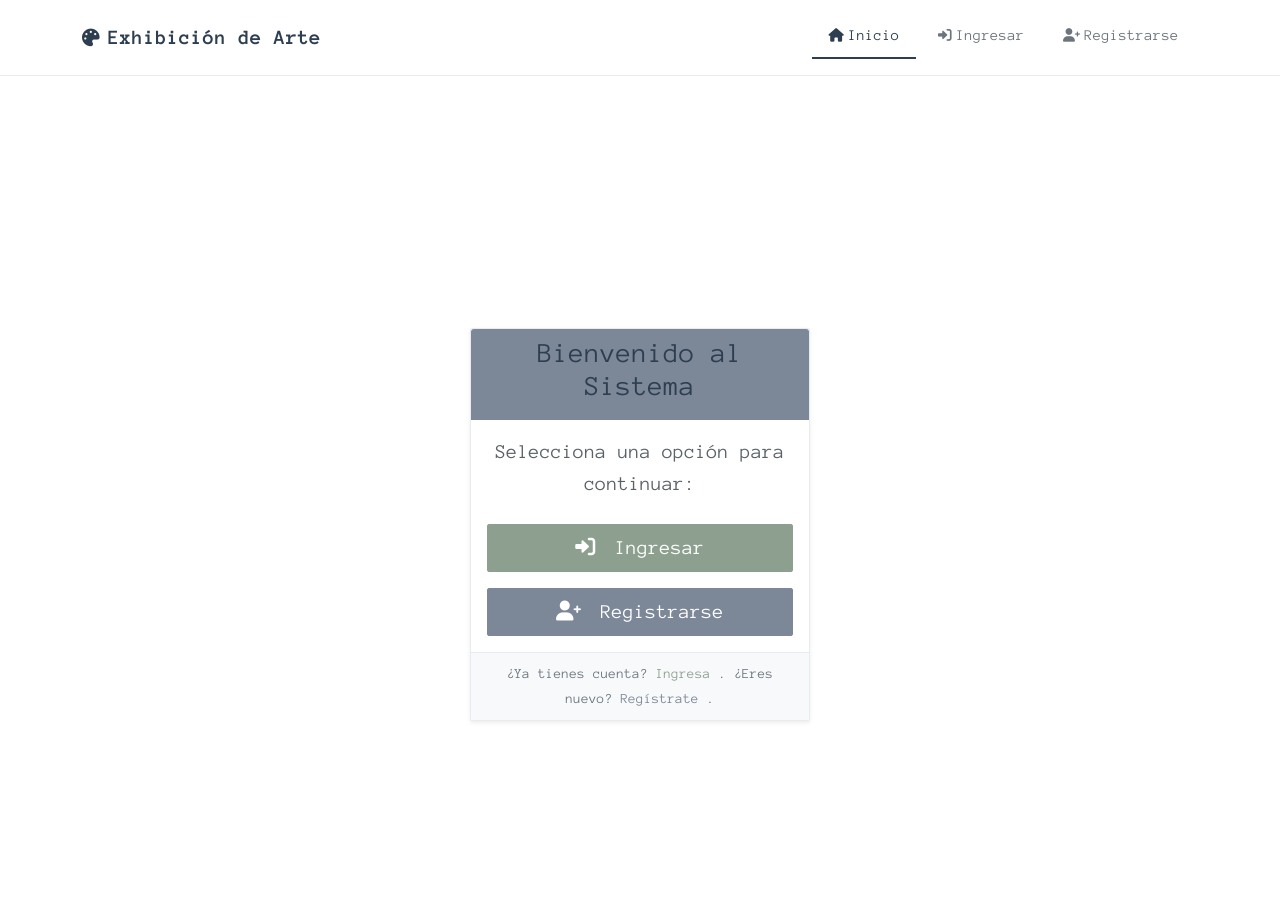
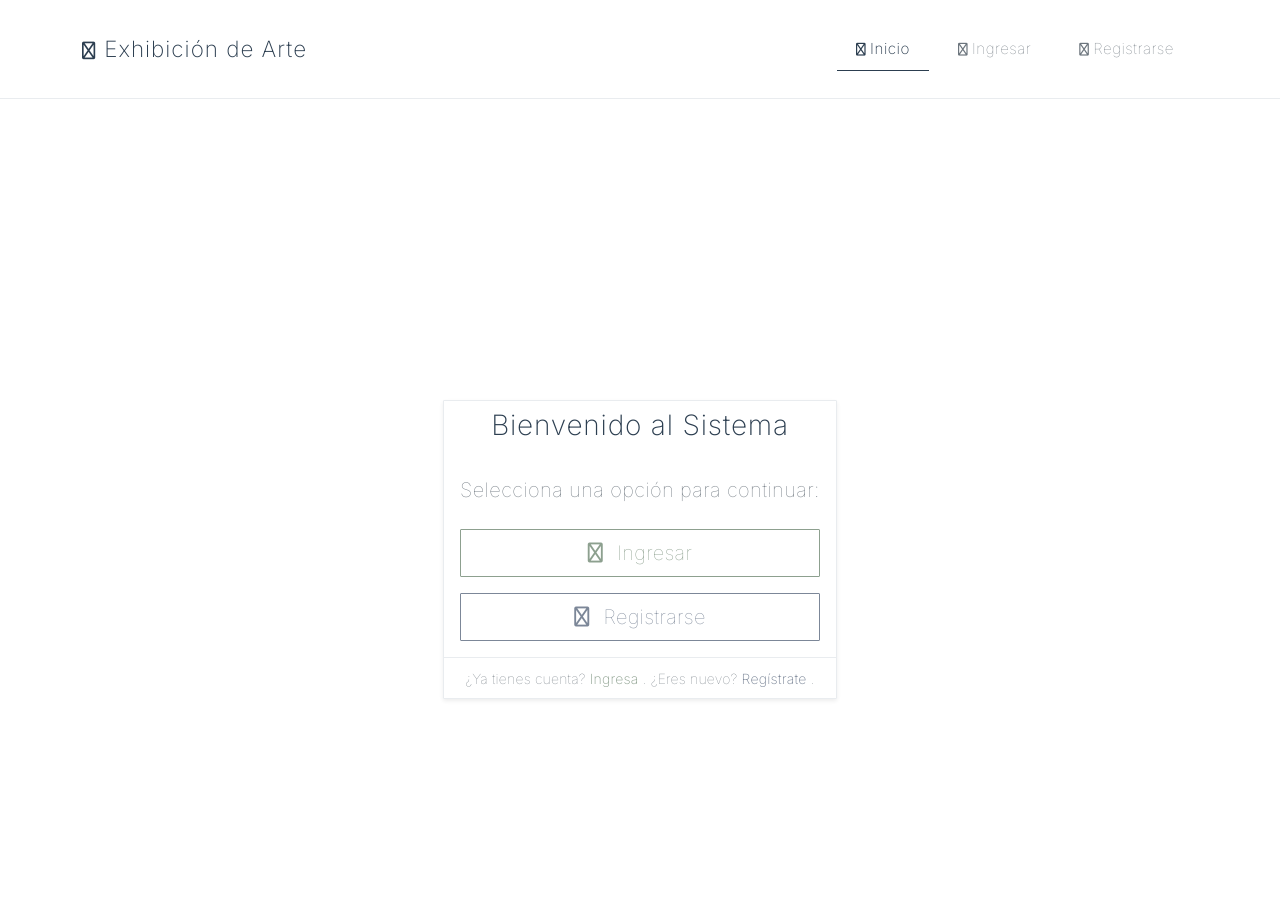
Before and after one commit to lacontraintuitiva/colapsAndo, a Flask app: page / in a window 1280 px wide. After the commit the page ends 700 px from the top, so only its background shows below. Run offline with Flask 3, Linux system fonts and the light colour scheme; some libraries are stand-ins or nearby versions.

Commit message:
Ajusta fuente a Inter

```diff
--- a/templates/base.html
+++ b/templates/base.html
@@ -7,15 +7,16 @@
     <link href="https://cdn.jsdelivr.net/npm/bootstrap@5.1.3/dist/css/bootstrap.min.css" rel="stylesheet">
     <link rel="stylesheet" href="https://cdnjs.cloudflare.com/ajax/libs/font-awesome/6.0.0/css/all.min.css">
 
-    <!-- Fuente Anonymous Pro -->
+    <!-- Fuente Inter Thin -->
     <link rel="preconnect" href="https://fonts.googleapis.com">
     <link rel="preconnect" href="https://fonts.gstatic.com" crossorigin>
-    <link href="https://fonts.googleapis.com/css2?family=Anonymous+Pro:ital,wght@0,400;0,700;1,400;1,700&display=swap" rel="stylesheet">
+    <link href="https://fonts.googleapis.com/css2?family=Inter:wght@100;200;300;400;500;600&display=swap" rel="stylesheet">
 
     <style>
-        /* Aplicar Anonymous Pro a toda la página */
+        /* Aplicar Inter Thin a toda la página */
         * {
-            font-family: 'Anonymous Pro', 'Courier New', monospace;
+            font-family: 'Inter', sans-serif;
+            font-weight: 100;
         }
 
         /* Fondo completamente blanco */
@@ -23,145 +24,204 @@
             background-color: #ffffff !important;
         }
 
-        /* Estilo minimalista para el navbar */
+        /* Estilo ultra-minimalista para el navbar - solo blanco */
         .clean-navbar {
             background-color: #ffffff;
             border-bottom: 1px solid #e9ecef;
             box-shadow: none;
-            padding: 1rem 0;
+            padding: 1.5rem 0;
         }
 
         .clean-navbar .navbar-brand {
             color: #2c3e50 !important;
-            font-weight: 700;
-            font-size: 1.3rem;
-            letter-spacing: 0.5px;
+            font-weight: 200;
+            font-size: 1.4rem;
+            letter-spacing: 1px;
         }
 
         .clean-navbar .nav-link {
             color: #6c757d !important;
-            font-weight: 400;
+            font-weight: 100;
             font-size: 0.95rem;
-            letter-spacing: 0.3px;
-            padding: 0.5rem 1rem !important;
-            margin: 0 0.2rem;
-            transition: all 0.2s ease;
+            letter-spacing: 0.5px;
+            padding: 0.5rem 1.2rem !important;
+            margin: 0 0.3rem;
+            transition: all 0.3s ease;
         }
 
         .clean-navbar .nav-link:hover {
             color: #2c3e50 !important;
-            background-color: transparent;
+            background-color: #ffffff;
+            transform: translateY(-1px);
         }
 
         .clean-navbar .nav-link.active {
             color: #2c3e50 !important;
-            background-color: transparent;
-            border-bottom: 2px solid #2c3e50;
+            background-color: #ffffff;
+            border-bottom: 1px solid #2c3e50;
+            font-weight: 200;
         }
 
         .clean-navbar .navbar-text {
-            color: #495057 !important;
-            font-weight: 400;
+            color: #6c757d !important;
+            font-weight: 100;
             font-size: 0.9rem;
-            letter-spacing: 0.2px;
+            letter-spacing: 0.3px;
         }
 
-        /* Espaciado sutil en todo el contenido */
+        /* Espaciado elegante en el contenido */
         .container {
             font-size: 1rem;
-            line-height: 1.6;
-            letter-spacing: 0.2px;
+            line-height: 1.8;
+            letter-spacing: 0.3px;
+        }
+
+        /* Responsivo para móviles */
+        @media (max-width: 768px) {
+            .clean-navbar .navbar-brand {
+                font-size: 1.2rem;
+            }
+
+            .clean-navbar .nav-link {
+                font-size: 0.9rem;
+                padding: 0.4rem 0.8rem !important;
+                margin: 0 0.1rem;
+            }
+
+            .container {
+                padding: 1rem;
+            }
         }
 
         h1, h2, h3, h4, h5, h6 {
-            font-weight: 700;
-            letter-spacing: 0.5px;
+            font-weight: 200;
+            letter-spacing: 0.8px;
             color: #2c3e50;
         }
 
-        /* Botones limpios */
+        /* Botones ultra-ligeros - solo blancos */
         .btn {
-            letter-spacing: 0.3px;
-            font-weight: 400;
-            border-radius: 2px;
+            letter-spacing: 0.5px;
+            font-weight: 100;
+            border-radius: 1px;
+            border-width: 1px;
+            transition: all 0.3s ease;
+            background-color: #ffffff;
         }
 
-        /* Formularios limpios */
+        .btn:hover {
+            transform: translateY(-1px);
+            box-shadow: 0 2px 8px rgba(0,0,0,0.1);
+            background-color: #ffffff;
+        }
+
+        /* Formularios minimalistas - solo blancos */
         .form-control {
             border: 1px solid #e9ecef;
-            border-radius: 2px;
-            font-size: 0.9rem;
-            letter-spacing: 0.2px;
-            font-family: 'Anonymous Pro', 'Courier New', monospace;
+            border-radius: 1px;
+            font-size: 0.95rem;
+            letter-spacing: 0.3px;
+            font-weight: 100;
+            padding: 0.75rem;
+            background-color: #ffffff;
         }
 
         .form-control:focus {
             border-color: #2c3e50;
-            box-shadow: 0 0 0 0.1rem rgba(44, 62, 80, 0.1);
+            box-shadow: 0 0 0 0.1rem rgba(44, 62, 80, 0.05);
+            background-color: #ffffff;
         }
 
-        /* Cards minimalistas */
+        /* Cards ultra-limpias - solo blancas */
         .card {
             border: 1px solid #e9ecef;
-            border-radius: 2px;
-            box-shadow: none;
+            border-radius: 1px;
+            box-shadow: 0 1px 3px rgba(0,0,0,0.05);
+            background-color: #ffffff;
         }
 
         .card-header {
-            background-color: #ffffff;
+            background-color: #ffffff !important;
             border-bottom: 1px solid #e9ecef;
-            letter-spacing: 0.3px;
+            letter-spacing: 0.5px;
+            font-weight: 100;
+        }
+
+        .card-footer {
+            background-color: #ffffff !important;
+            border-top: 1px solid #e9ecef;
+        }
+
+        /* Íconos más ligeros */
+        .fas, .far {
+            font-weight: 100 !important;
+        }
+
+        /* Lead text más elegante */
+        .lead {
+            font-weight: 100;
+            letter-spacing: 0.4px;
+        }
+
+        /* Small text más sutil */
+        small {
+            font-weight: 100;
+            letter-spacing: 0.2px;
+        }
+
+        /* Eliminar cualquier fondo gris de Bootstrap */
+        .bg-light {
+            background-color: #ffffff !important;
         }
     </style>
 </head>
 <body>
-    <!-- Navbar limpio y minimalista -->
+    <!-- Navbar ultra-minimalista -->
     <nav class="navbar navbar-expand-lg clean-navbar">
         <div class="container">
             <a class="navbar-brand" href="{{ url_for('auth.index') }}">
-                <i class="fas fa-palette me-2" style="font-size: 1.1rem;"></i>Exhibición de Arte
+                <i class="fas fa-palette me-2" style="font-size: 1.1rem; font-weight: 100;"></i>Exhibición de Arte
             </a>
 
             <div class="navbar-nav ms-auto">
                 <!-- Botón Inicio (siempre visible) -->
                 <a class="nav-link {{ 'active' if request.endpoint == 'auth.index' else '' }}"
                    href="{{ url_for('auth.index') }}">
-                    <i class="fas fa-home me-1" style="font-size: 0.85rem;"></i>Inicio
+                    <i class="fas fa-home me-1" style="font-size: 0.8rem;"></i>Inicio
                 </a>
 
                 {% if session.user_id %}
                     <!-- Usuario logueado -->
-                    <span class="navbar-text me-3">
-                        <i class="fas fa-user me-1" style="font-size: 0.75rem;"></i>{{ session.get('user_name', 'Usuario') }}
+                    <span class="navbar-text me-4">
+                        <i class="fas fa-user me-1" style="font-size: 0.7rem;"></i>{{ session.get('user_name', 'Usuario') }}
                     </span>
 
                     <a class="nav-link {{ 'active' if request.endpoint == 'admin.admin_panel' else '' }}"
                        href="{{ url_for('admin.admin_panel') }}">
-                        <i class="fas fa-cog me-1" style="font-size: 0.85rem;"></i>Panel Admin
+                        <i class="fas fa-cog me-1" style="font-size: 0.8rem;"></i>Panel Admin
                     </a>
 
                     <a class="nav-link" href="{{ url_for('auth.logout') }}">
-                        <i class="fas fa-sign-out-alt me-1" style="font-size: 0.85rem;"></i>Cerrar Sesión
+                        <i class="fas fa-sign-out-alt me-1" style="font-size: 0.8rem;"></i>Cerrar Sesión
                     </a>
                 {% else %}
                     <!-- Usuario no logueado -->
                     <a class="nav-link {{ 'active' if request.endpoint == 'auth.login' else '' }}"
                        href="{{ url_for('auth.login') }}">
-                        <i class="fas fa-sign-in-alt me-1" style="font-size: 0.85rem;"></i>Ingresar
+                        <i class="fas fa-sign-in-alt me-1" style="font-size: 0.8rem;"></i>Ingresar
                     </a>
 
                     <a class="nav-link {{ 'active' if request.endpoint == 'register.register' else '' }}"
                        href="{{ url_for('register.register') }}">
-                        <i class="fas fa-user-plus me-1" style="font-size: 0.85rem;"></i>Registrarse
+                        <i class="fas fa-user-plus me-1" style="font-size: 0.8rem;"></i>Registrarse
                     </a>
                 {% endif %}
             </div>
         </div>
     </nav>
 
-    <div class="container mt-5">
-        {% block content %}{% endblock %}
-    </div>
+    <!-- Eliminar el mt-5 para permitir centrado vertical -->
+    {% block content %}{% endblock %}
 
     <script src="https://cdn.jsdelivr.net/npm/bootstrap@5.1.3/dist/js/bootstrap.bundle.min.js"></script>
     <script src="https://www.google.com/recaptcha/api.js" async defer></script>
--- a/templates/index.html
+++ b/templates/index.html
@@ -1,41 +1,41 @@
 {% extends "base.html" %}
 
 {% block content %}
-<div class="container-fluid vh-100 d-flex align-items-center justify-content-center">
+<div class="container-fluid vh-100 d-flex align-items-center justify-content-center" style="padding-top: 100px;">
     <div class="row w-100 justify-content-center">
-        <div class="col-md-6 col-lg-4">
+        <div class="col-11 col-sm-8 col-md-6 col-lg-4">
             <div class="card shadow-sm">
-                <div class="card-header text-center" style="background-color: #7c8798; color: #ffffff; border: none;">
-                    <h3 style="font-weight: 400; letter-spacing: 0.5px;">Bienvenido al Sistema</h3>
+                <div class="card-header text-center" style="background-color: #ffffff; color: #2c3e50; border: none;">
+                    <h3 style="font-weight: 200; letter-spacing: 0.8px;">Bienvenido al Sistema</h3>
                 </div>
                 <div class="card-body text-center">
-                    <p class="lead mb-4" style="color: #5a6268;">Selecciona una opción para continuar:</p>
+                    <p class="lead mb-4" style="color: #6c757d; font-weight: 100;">Selecciona una opción para continuar:</p>
 
                     <div class="d-grid gap-3">
                         <a href="{{ url_for('auth.login') }}" class="btn btn-lg"
-                           style="background-color: #8da08f; border-color: #8da08f; color: white; font-weight: 400; letter-spacing: 0.3px;">
+                           style="background-color: #ffffff; border: 1px solid #8da08f; color: #8da08f; font-weight: 100; letter-spacing: 0.3px;">
                             <i class="fas fa-sign-in-alt me-2"></i>
                             Ingresar
                         </a>
 
                         <a href="{{ url_for('register.register') }}" class="btn btn-lg"
-                           style="background-color: #7c8798; border-color: #7c8798; color: white; font-weight: 400; letter-spacing: 0.3px;">
+                           style="background-color: #ffffff; border: 1px solid #7c8798; color: #7c8798; font-weight: 100; letter-spacing: 0.3px;">
                             <i class="fas fa-user-plus me-2"></i>
                             Registrarse
                         </a>
                     </div>
                 </div>
 
-                <div class="card-footer text-center" style="background-color: #f8f9fa; border-top: 1px solid #e9ecef;">
-                    <small style="color: #6c757d;">
+                <div class="card-footer text-center" style="background-color: #ffffff; border-top: 1px solid #e9ecef;">
+                    <small style="color: #6c757d; font-weight: 100;">
                         ¿Ya tienes cuenta?
                         <a href="{{ url_for('auth.login') }}" class="text-decoration-none"
-                           style="color: #8da08f; font-weight: 500;">
+                           style="color: #8da08f; font-weight: 200;">
                             Ingresa
                         </a>.
                         ¿Eres nuevo?
                         <a href="{{ url_for('register.register') }}" class="text-decoration-none"
-                           style="color: #7c8798; font-weight: 500;">
+                           style="color: #7c8798; font-weight: 200;">
                             Regístrate
                         </a>.
                     </small>
@@ -44,19 +44,4 @@
         </div>
     </div>
 </div>
-
-<style>
-/* Efectos hover para los botones */
-.btn:hover {
-    opacity: 0.85;
-    transform: translateY(-1px);
-    transition: all 0.2s ease;
-}
-
-/* Efectos hover para los enlaces */
-a:hover {
-    opacity: 0.8;
-    transition: opacity 0.2s ease;
-}
-</style>
 {% endblock %}
```
